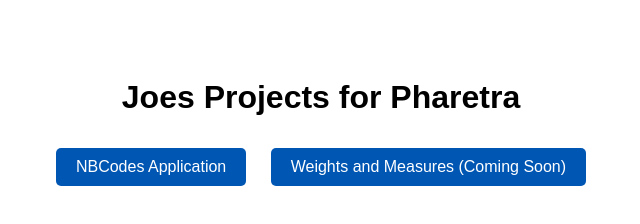
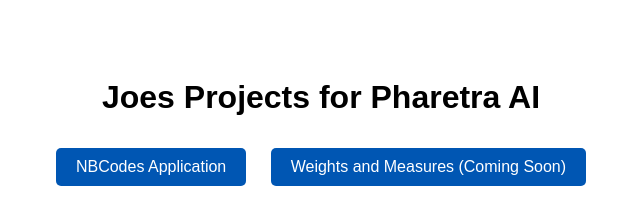
Before and after one commit to joe02740/nbcodes-landing, a plain HTML site: page index.html in a window 1280 px wide. Shown: the whole page, without its empty margins (319-959 px from the left). Drawn offline with Linux system fonts and the light colour scheme.

Commit message:
Update index.html

```diff
--- a/index.html
+++ b/index.html
@@ -3,7 +3,7 @@
 <head>
     <meta charset="UTF-8">
     <meta name="viewport" content="width=device-width, initial-scale=1.0">
-    <title>Joe's Projects for Pharetra</title>
+    <title>Joe's Projects for Pharetra AI</title>
     <style>
         body { font-family: Arial, sans-serif; text-align: center; padding-top: 50px; }
         .button { display: inline-block; margin: 10px; padding: 10px 20px;
@@ -12,7 +12,7 @@
     </style>
 </head>
 <body>
-    <h1>Joes Projects for Pharetra</h1>
+    <h1>Joes Projects for Pharetra AI</h1>
     <a href="https://nbcodes.netlify.app" class="button">NBCodes Application</a>
     <a href="#" class="button">Weights and Measures (Coming Soon)</a>
 </body>
```
